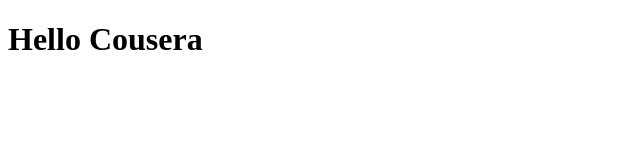
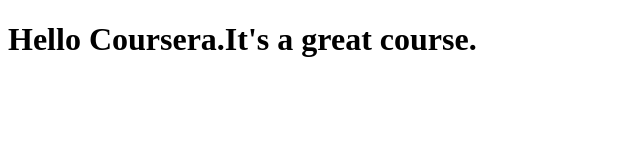
Before and after one commit to Unnati16-dv/cousera-test, a plain HTML site: page site/index.html in a window 1280 px wide. Shown: the whole page, without its empty margins (0-640 px from the left). Drawn offline with Linux system fonts and the light colour scheme.

Commit message:
Small addition to our page content.

```diff
--- a/site/index.html
+++ b/site/index.html
@@ -4,6 +4,6 @@
 	<title>Hello Cousera</title>
 </head>
 <body>
-<h1>Hello Cousera</h1>
+<h1>Hello Coursera.It's a great course. </h1>
 </body>
 </html>
```
